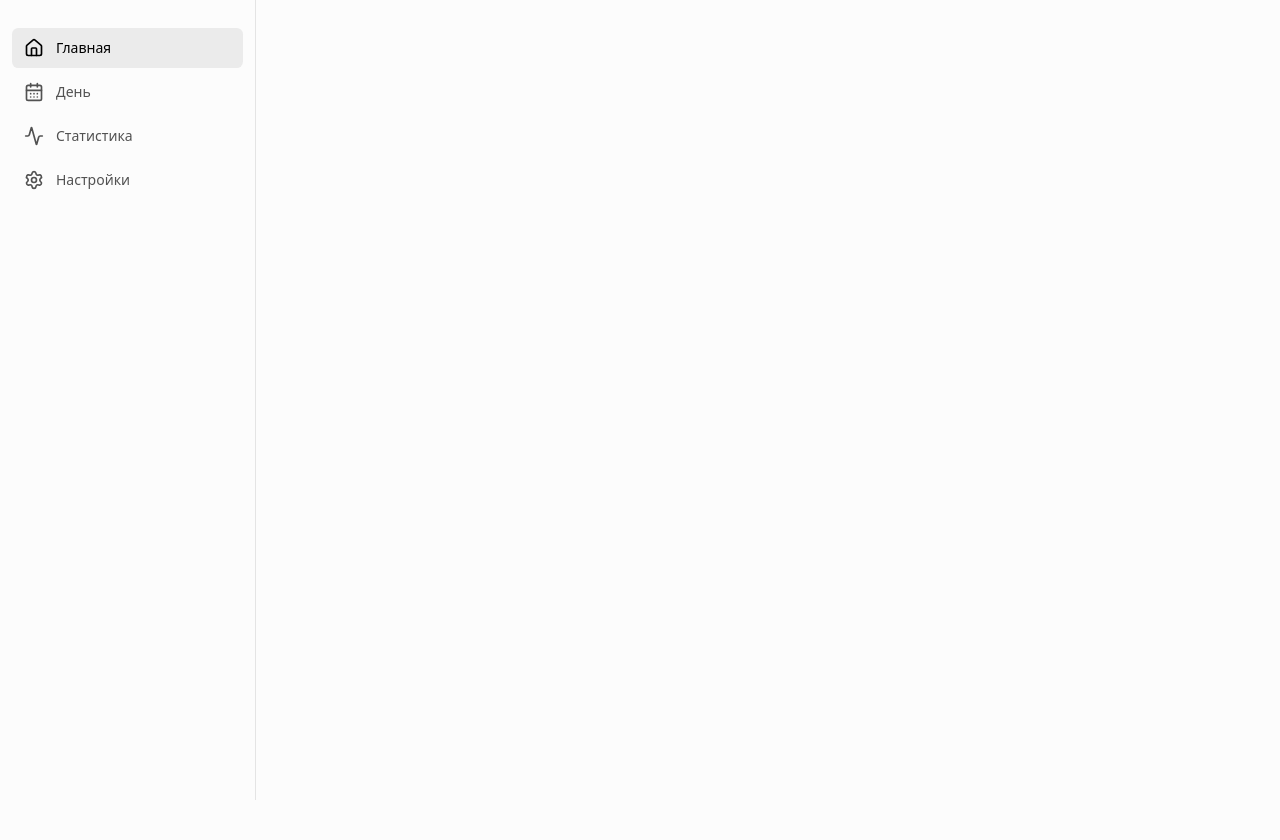
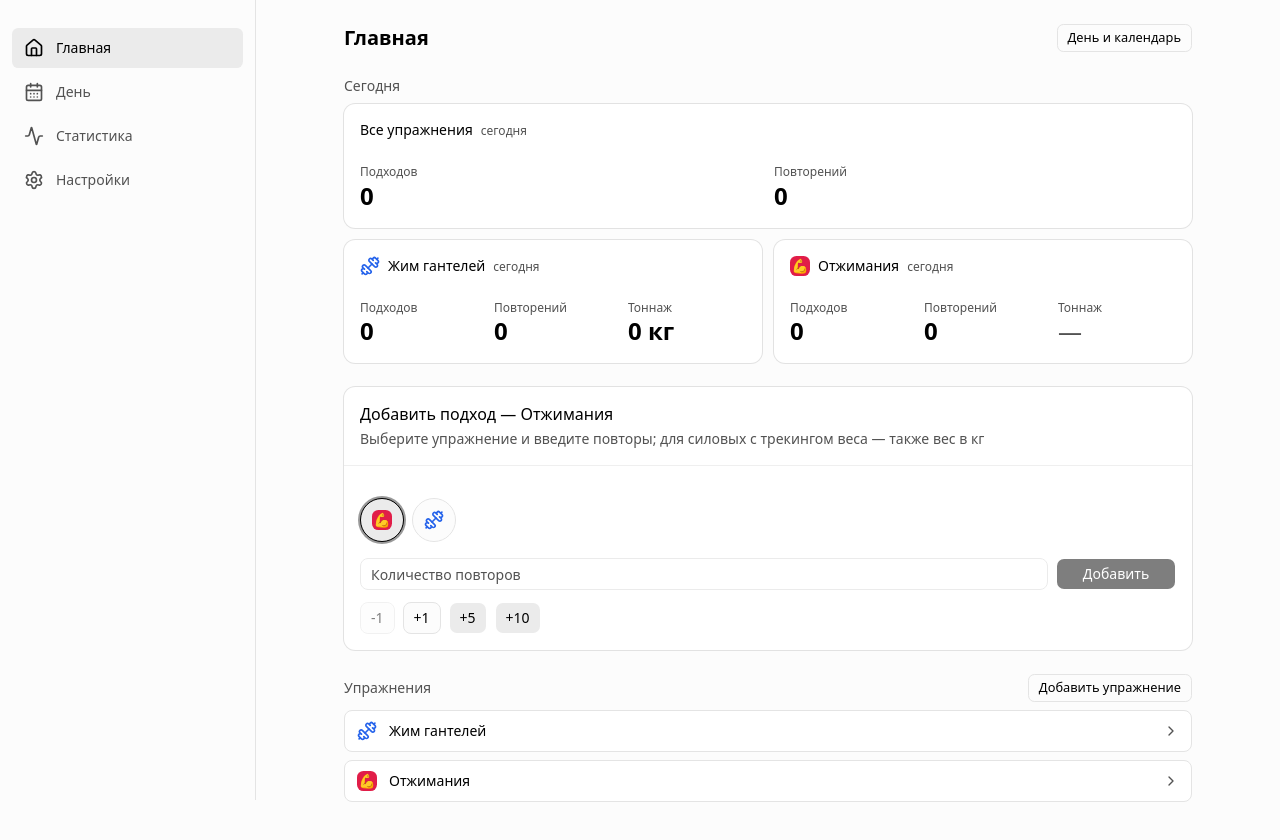
Before and after one commit to Redfur/pushlog, a React (Vite) app: page / in a window 1280 px wide. Shown: the top 840 px of the page. Built offline with nearby package versions, Linux system fonts and the light colour scheme.

Commit message:
fix missed translations

```diff
--- a/src/widgets/home-screen/translations.ts
+++ b/src/widgets/home-screen/translations.ts
@@ -7,7 +7,6 @@ export const homeScreenTranslations = {
 		todayAllTypesCardTitle: "Все упражнения",
 		cardSets: "Подходов",
 		cardReps: "Повторений",
-		todayRepsMixedHint: "Сумма по всем типам; разные упражнения нельзя складывать как одну метрику.",
 		exercisesSection: "Упражнения",
 		addExercise: "Добавить упражнение",
 		archivedSection: "В архиве",
--- a/src/widgets/home-screen/ui/HomeTodayStatsCards.tsx
+++ b/src/widgets/home-screen/ui/HomeTodayStatsCards.tsx
@@ -1,7 +1,7 @@
 import { useMemo } from "react";
 import { useTranslation } from "react-i18next";
 import { Link } from "react-router-dom";
-import { Card, CardContent, CardDescription, CardHeader, CardTitle } from "@/components/ui/card";
+import { Card, CardContent, CardHeader, CardTitle } from "@/components/ui/card";
 import { filterSetsByDayKey, totalTonnageForDayKey, usePushlogStore } from "@/entities/pushup";
 import { ExerciseTypeIcon } from "@/features/select-exercise";
 import { pickExerciseTypeIconVisual, resolveExerciseTypeColor } from "@/shared/config/exercise-type-presets";
@@ -44,16 +44,18 @@ export function HomeTodayStatsCards({ todayKey }: Props) {
 			<div className="grid gap-3 sm:grid-cols-2">
 				<Card className="sm:col-span-2">
 					<CardHeader className="pb-2">
-						<CardTitle className="text-sm font-medium">{t("todayAllTypesCardTitle")}</CardTitle>
-						<CardDescription className="text-xs">{t("todayRepsMixedHint")}</CardDescription>
+						<CardTitle className="text-sm font-medium">
+							{t("todayAllTypesCardTitle")}
+							<span className="ml-2 text-muted-foreground text-xs font-normal">{t("cardLabelToday")}</span>
+						</CardTitle>
 					</CardHeader>
 					<CardContent className="grid gap-3 sm:grid-cols-2">
 						<div>
-							<p className="text-muted-foreground text-xs">{t("cardSetsToday")}</p>
+							<p className="text-muted-foreground text-xs">{t("cardSets")}</p>
 							<p className="text-2xl font-semibold tabular-nums">{totalSetCount}</p>
 						</div>
 						<div>
-							<p className="text-muted-foreground text-xs">{t("cardRepsToday")}</p>
+							<p className="text-muted-foreground text-xs">{t("cardReps")}</p>
 							<p className="text-2xl font-semibold tabular-nums">{totalReps}</p>
 						</div>
 					</CardContent>
```
